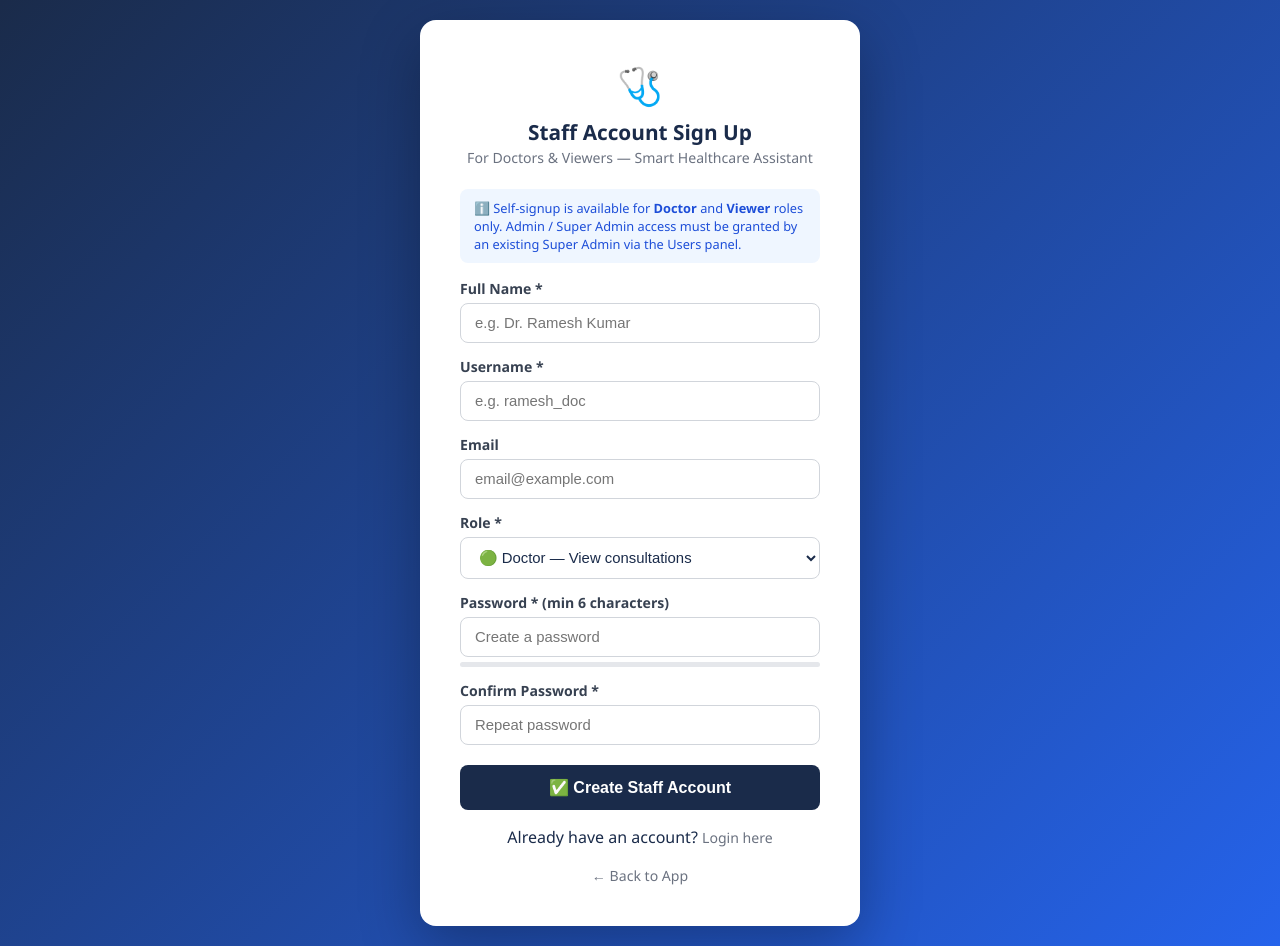
After one commit to Vamsireddy-celestial/SmartHealthcareAssistant, a Flask app: page /admin/signup in a window 1280 px wide. The commit adds this page. Run offline with Flask 3, Linux system fonts and the light colour scheme.

Commit message:
Add admin staff signup with restricted role selection

```diff
--- a/app.py
+++ b/app.py
@@ -743,6 +743,39 @@ from auth_manager import (
 )
 
 
+@app.route('/admin/signup', methods=['GET', 'POST'])
+def admin_signup():
+    error = None
+    if request.method == 'POST':
+        name     = request.form.get('name', '').strip()
+        username = request.form.get('username', '').strip().lower()
+        email    = request.form.get('email', '').strip()
+        password = request.form.get('password', '')
+        confirm  = request.form.get('confirm_password', '')
+        role     = request.form.get('role', 'viewer')
+
+        # Security: self-signup can only create Doctor or Viewer accounts
+        if role not in ('viewer', 'doctor'):
+            role = 'viewer'
+
+        if not name or len(name) < 2:
+            error = 'Please enter your full name.'
+        elif not username or len(username) < 3:
+            error = 'Username must be at least 3 characters.'
+        elif len(password) < 6:
+            error = 'Password must be at least 6 characters.'
+        elif password != confirm:
+            error = 'Passwords do not match.'
+        else:
+            success, msg = add_user(username, password, name, email, role, created_by='self-signup')
+            if success:
+                flash('✅ Account created successfully! Please login.', 'success')
+                return redirect(url_for('admin_login'))
+            else:
+                error = msg
+    return render_template('admin_signup.html', error=error)
+
+
 def require_permission(permission):
     def decorator(f):
         @wraps(f)
--- a/templates/admin_login.html
+++ b/templates/admin_login.html
@@ -53,6 +53,8 @@
       <a href="/">← Back to App</a>
       &nbsp;|&nbsp;
       <a href="{{ url_for('admin_forgot_password') }}">🔑 Forgot Password?</a>
+      <br><br>
+      Don't have a staff account? <a href="{{ url_for('admin_signup') }}">Sign Up →</a>
     </div>
   </div>
 </div>
--- /dev/null
+++ b/templates/admin_signup.html
@@ -0,0 +1,120 @@
+<!DOCTYPE html>
+<html lang="en">
+<head>
+<meta charset="UTF-8">
+<meta name="viewport" content="width=device-width, initial-scale=1.0">
+<title>Staff Sign Up - Smart Healthcare Assistant</title>
+<link rel="stylesheet" href="{{ url_for('static', filename='css/style.css') }}">
+<style>
+.login-wrap{min-height:100vh;display:flex;align-items:center;justify-content:center;background:linear-gradient(135deg,#1a2b4a,#2563eb);padding:20px 0;}
+.login-card{background:#fff;border-radius:16px;padding:40px;width:100%;max-width:440px;box-shadow:0 20px 60px rgba(0,0,0,.3);}
+.login-logo{text-align:center;margin-bottom:22px;}
+.login-logo h1{font-size:1.3rem;color:#1a2b4a;margin-top:8px;}
+.login-logo p{color:#6b7280;font-size:.88rem;margin-top:2px;}
+.form-group{margin-bottom:14px;}
+.form-group label{font-weight:600;color:#374151;font-size:.88rem;display:block;margin-bottom:5px;}
+.form-group input,.form-group select{width:100%;padding:11px 14px;border:1.5px solid #d1d5db;border-radius:8px;font-size:.93rem;outline:none;}
+.form-group input:focus,.form-group select:focus{border-color:#2563eb;}
+.login-btn{width:100%;padding:13px;background:#1a2b4a;color:#fff;border:none;border-radius:8px;font-size:1rem;font-weight:700;cursor:pointer;margin-top:6px;}
+.login-btn:hover{background:#2563eb;}
+.error-box{background:#fee2e2;border:1px solid #fca5a5;color:#b91c1c;border-radius:8px;padding:10px 14px;margin-bottom:14px;font-size:.88rem;}
+.back-link{text-align:center;margin-top:16px;}
+.back-link a{color:#6b7280;font-size:.88rem;text-decoration:none;}
+.back-link a:hover{color:#2563eb;}
+.role-note{background:#eff6ff;border-radius:8px;padding:10px 14px;margin-bottom:16px;font-size:.8rem;color:#1d4ed8;}
+.strength-bar{height:5px;border-radius:3px;background:#e5e7eb;margin-top:5px;overflow:hidden;}
+.strength-fill{height:100%;border-radius:3px;transition:all .3s;width:0%;}
+</style>
+</head>
+<body>
+<div class="login-wrap">
+  <div class="login-card">
+
+    <div class="login-logo">
+      <div style="font-size:2.3rem">🩺</div>
+      <h1>Staff Account Sign Up</h1>
+      <p>For Doctors & Viewers — Smart Healthcare Assistant</p>
+    </div>
+
+    <div class="role-note">
+      ℹ️ Self-signup is available for <strong>Doctor</strong> and <strong>Viewer</strong> roles only.
+      Admin / Super Admin access must be granted by an existing Super Admin via the Users panel.
+    </div>
+
+    <form method="POST" onsubmit="return validateForm()">
+      <div class="form-group">
+        <label>Full Name *</label>
+        <input type="text" name="name" placeholder="e.g. Dr. Ramesh Kumar" required>
+      </div>
+      <div class="form-group">
+        <label>Username *</label>
+        <input type="text" name="username" placeholder="e.g. ramesh_doc" minlength="3" required>
+      </div>
+      <div class="form-group">
+        <label>Email</label>
+        <input type="email" name="email" placeholder="email@example.com">
+      </div>
+      <div class="form-group">
+        <label>Role *</label>
+        <select name="role" required>
+          <option value="doctor">🟢 Doctor — View consultations</option>
+          <option value="viewer">🔵 Viewer — Dashboard view only</option>
+        </select>
+      </div>
+      <div class="form-group">
+        <label>Password * (min 6 characters)</label>
+        <input type="password" name="password" id="pwd" placeholder="Create a password" required oninput="checkStrength(this.value)">
+        <div class="strength-bar"><div class="strength-fill" id="strengthFill"></div></div>
+      </div>
+      <div class="form-group">
+        <label>Confirm Password *</label>
+        <input type="password" name="confirm_password" id="cpwd" placeholder="Repeat password" required>
+        <div id="matchMsg" style="font-size:.8rem;margin-top:3px;"></div>
+      </div>
+      <button type="submit" class="login-btn">✅ Create Staff Account</button>
+    </form>
+
+    <div class="back-link">
+      Already have an account? <a href="{{ url_for('admin_login') }}">Login here</a>
+    </div>
+    <div class="back-link">
+      <a href="/">← Back to App</a>
+    </div>
+
+  </div>
+</div>
+
+<script>
+function checkStrength(pwd) {
+  let score = 0;
+  if (pwd.length >= 6)  score++;
+  if (pwd.length >= 10) score++;
+  if (/[A-Z]/.test(pwd)) score++;
+  if (/[0-9]/.test(pwd)) score++;
+  if (/[^A-Za-z0-9]/.test(pwd)) score++;
+  const colors = ['#ef4444','#f97316','#eab308','#22c55e','#16a34a'];
+  const widths  = ['20%','40%','60%','80%','100%'];
+  const fill = document.getElementById('strengthFill');
+  fill.style.width      = widths[Math.min(score-1,4)] || '0%';
+  fill.style.background = colors[Math.min(score-1,4)] || '#ef4444';
+}
+document.getElementById('cpwd').addEventListener('input', function() {
+  const msg = document.getElementById('matchMsg');
+  if (this.value === document.getElementById('pwd').value) {
+    msg.textContent = '✅ Passwords match';
+    msg.style.color = '#16a34a';
+  } else {
+    msg.textContent = '❌ Passwords do not match';
+    msg.style.color = '#ef4444';
+  }
+});
+function validateForm() {
+  const pwd  = document.getElementById('pwd').value;
+  const cpwd = document.getElementById('cpwd').value;
+  if (pwd !== cpwd) { alert('Passwords do not match!'); return false; }
+  if (pwd.length < 6) { alert('Password must be at least 6 characters!'); return false; }
+  return true;
+}
+</script>
+</body>
+</html>
```
